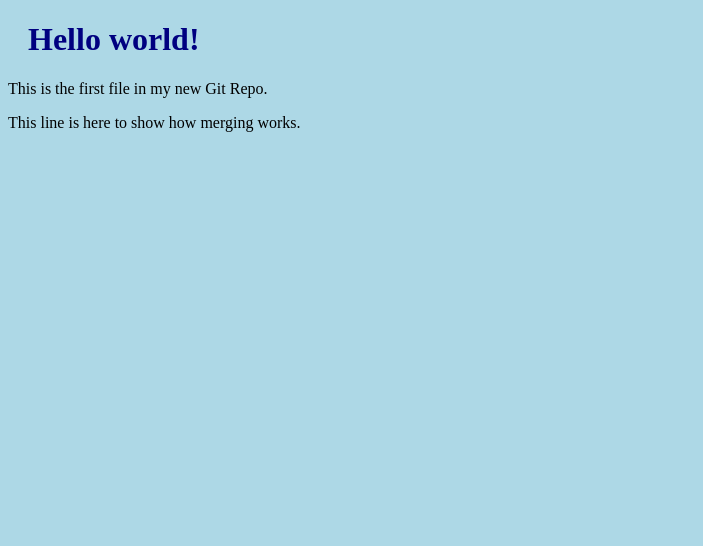
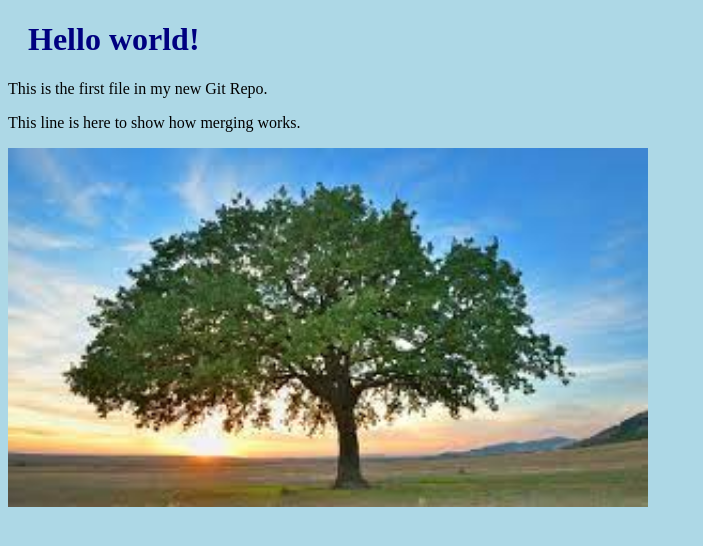
Before and after one commit to jorgealvim/git2, a plain HTML site: page index.html in a window 1280 px wide. Shown: the whole page, without its empty margins (0-703 px from the left). Drawn offline with Linux system fonts and the light colour scheme.

Commit message:
add arvore

```diff
--- a/index.html
+++ b/index.html
@@ -10,6 +10,7 @@
 <p>This is the first file in my new Git Repo.</p>
 <p>This line is here to show how merging works.</p>
 <uma alteração>
+<div><img src="arvore.jpg" alt="Hello Git" style="width:100%;max-width:640px"></div>
 
 </body>
 </html>
```
Also changed, not shown: arvore.jpg (added).
